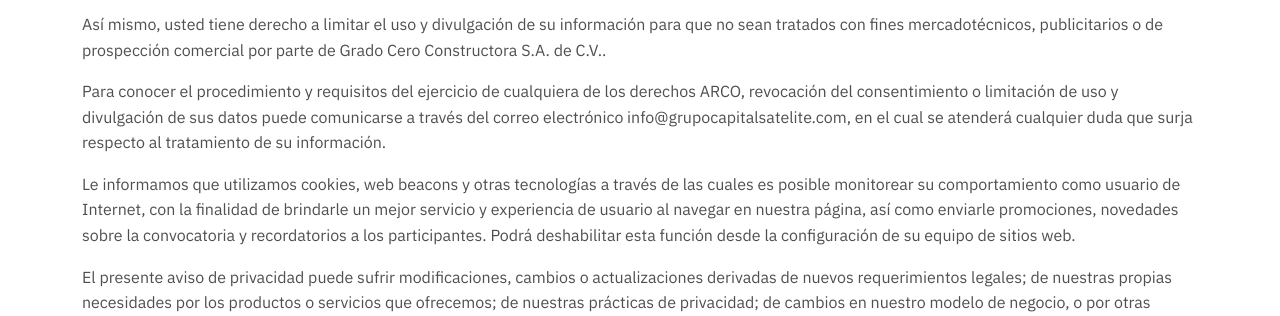
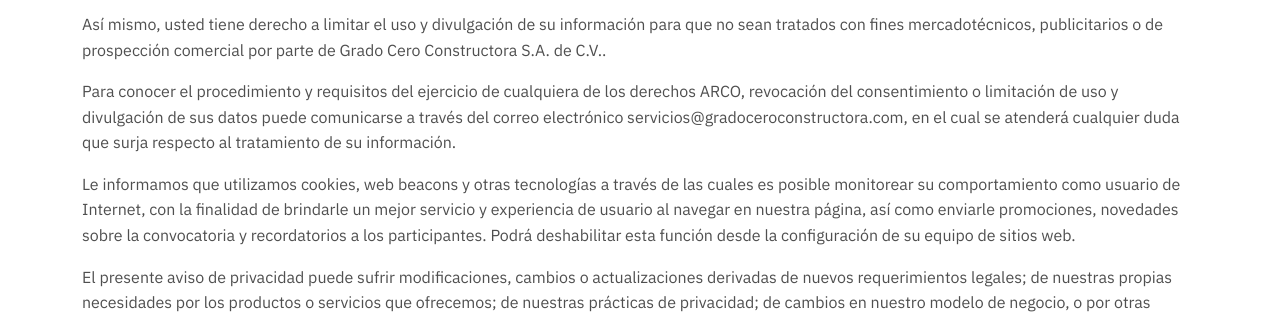
Before and after one commit to alecvipa/gradoCero, a Node server app: page /privacidad in a window 1280 px wide. Shown: the part 1303-1619 px from the top of the page. Run offline with Node 20, Linux system fonts and the light colour scheme; some libraries are stand-ins or nearby versions.

Commit message:
added client changes

```diff
--- a/views/privacidad.handlebars
+++ b/views/privacidad.handlebars
@@ -79,7 +79,7 @@
         <p>
             Para conocer el procedimiento y requisitos del ejercicio de cualquiera de los derechos ARCO, revocación del
             consentimiento o limitación de uso y divulgación de sus datos puede comunicarse a través del correo
-            electrónico info@grupocapitalsatelite.com, en el cual se atenderá cualquier duda que surja respecto al
+            electrónico servicios@gradoceroconstructora.com, en el cual se atenderá cualquier duda que surja respecto al
             tratamiento
             de su información.
         </p>
```
